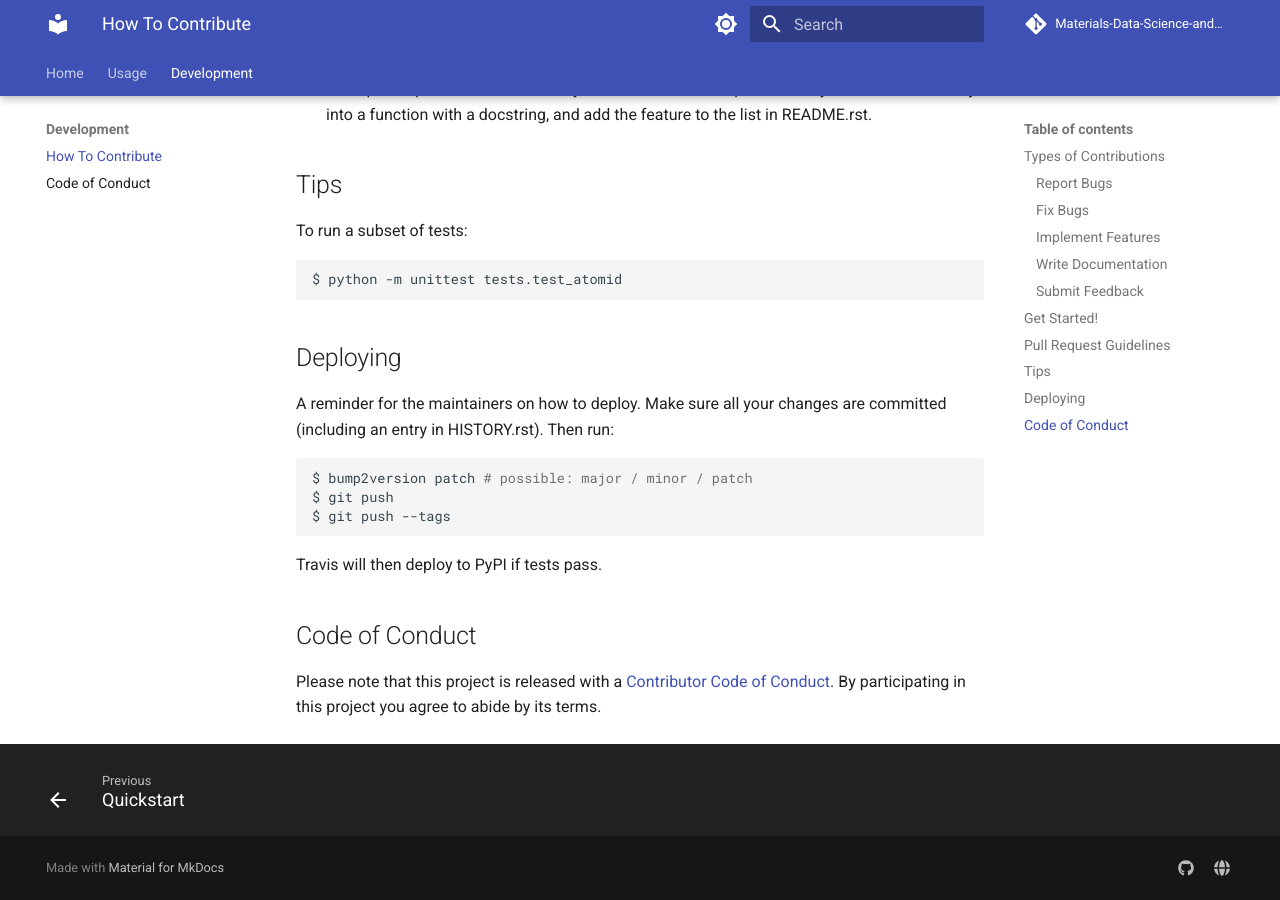
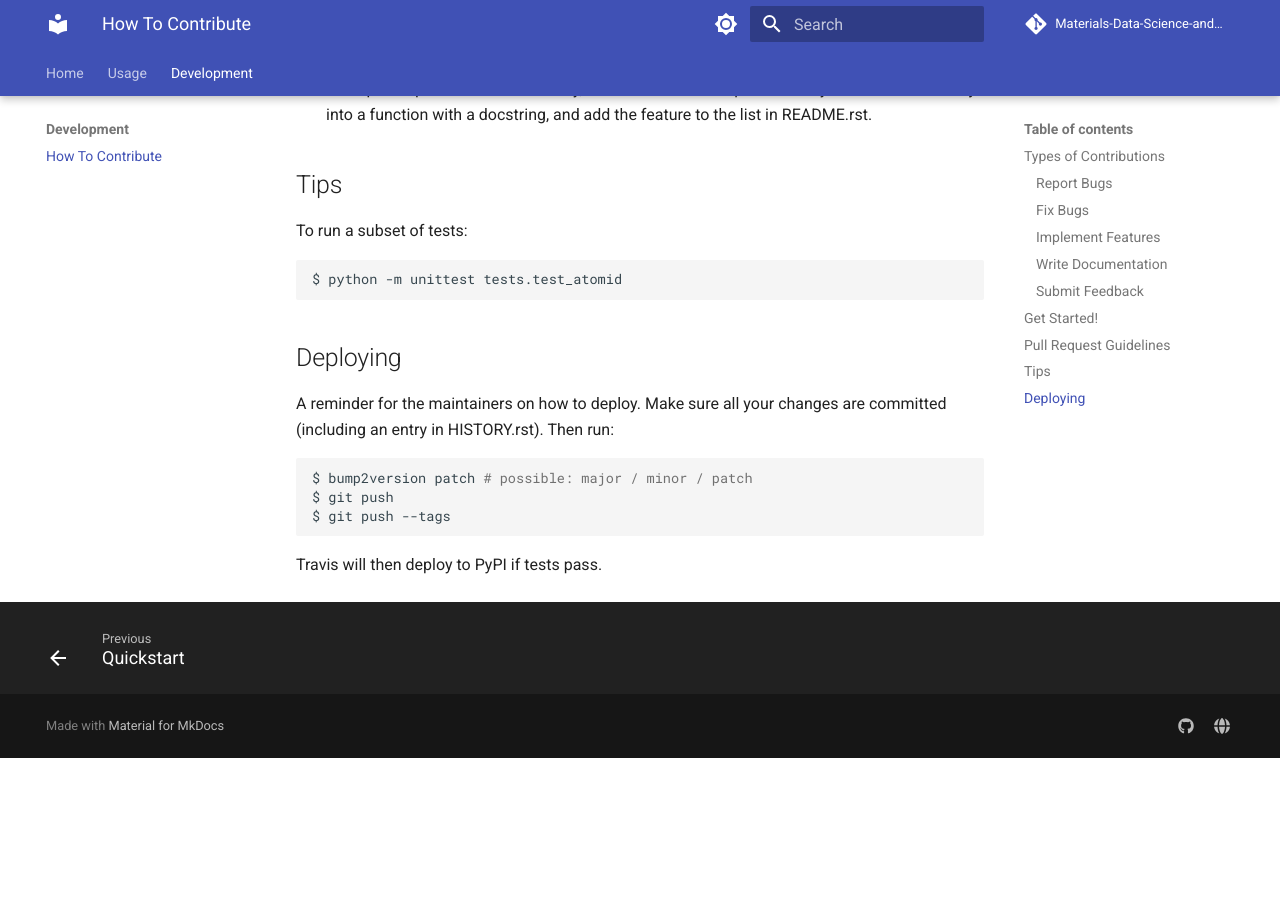
Before and after one commit to Materials-Data-Science-and-Informatics/atomID, an MkDocs documentation site: the page built from docs/contributing.md, in a window 1280 px wide and 900 px high, scrolled down 2338 px. Built offline with MkDocs 1.6.1 and Material for MkDocs 9.7.7, drawn with Linux system fonts in a browser that asks for light colours; comment, search, counter and statistics services are not loaded; the version menu is left out; after the commit the page ends 3096 px from its top, so only the background shows below that.

Commit message:
Correct links

````diff
--- a/docs/contributing.md
+++ b/docs/contributing.md
@@ -134,10 +134,3 @@ $ git push --tags
 ```
 
 Travis will then deploy to PyPI if tests pass.
-
-Code of Conduct
----------------
-
-Please note that this project is released with a [Contributor Code of
-Conduct](code_of_conduct.md). By participating in this project you
-agree to abide by its terms.
--- a/mkdocs.yml
+++ b/mkdocs.yml
@@ -20,7 +20,6 @@ nav:
     - Quickstart: quickstart.md
   - Development:
     - How To Contribute: contributing.md
-    - Code of Conduct: code_of_conduct.md
 
 extra:
   # social links in footer:
````
Also changed, not shown: README.md (+1 -1 lines).
